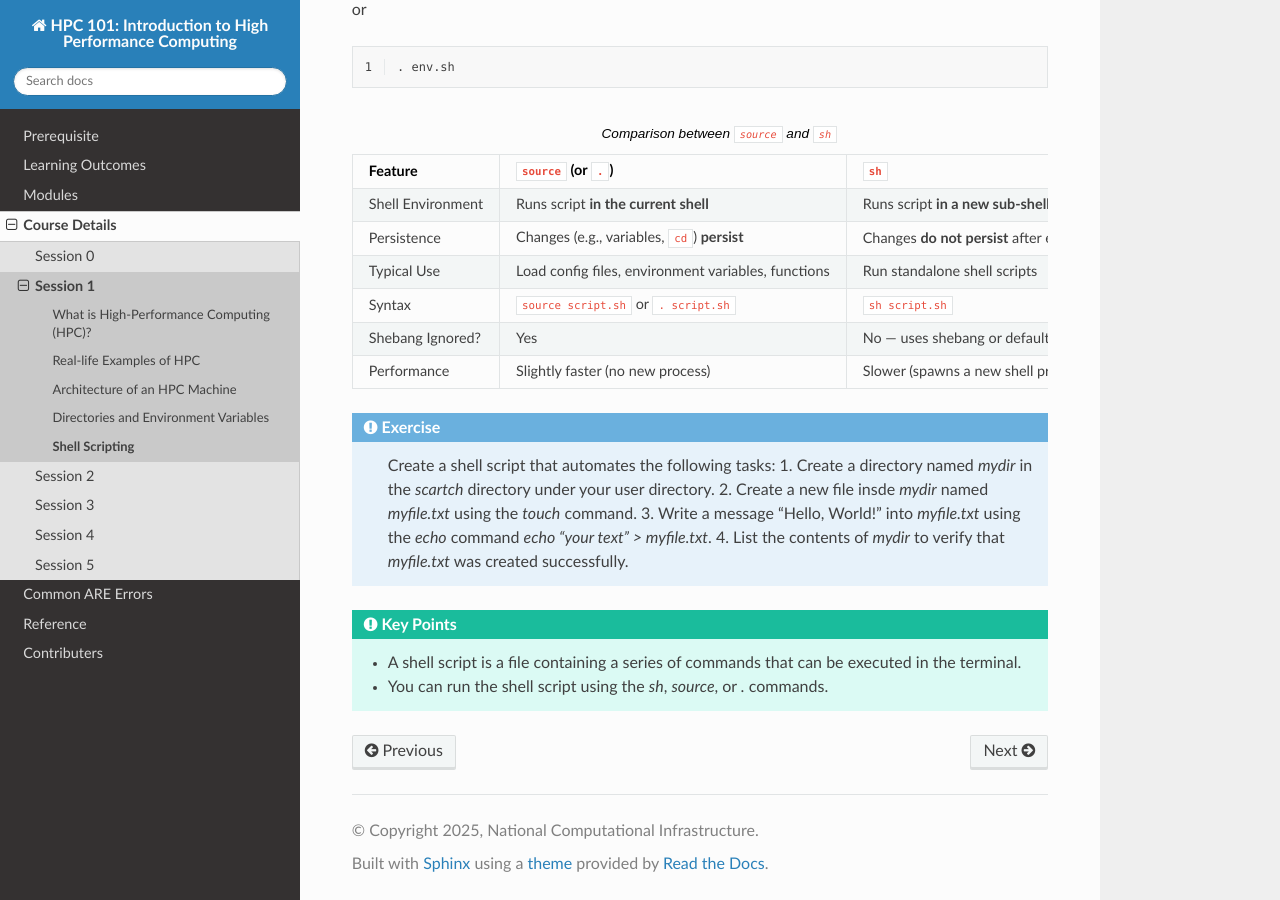
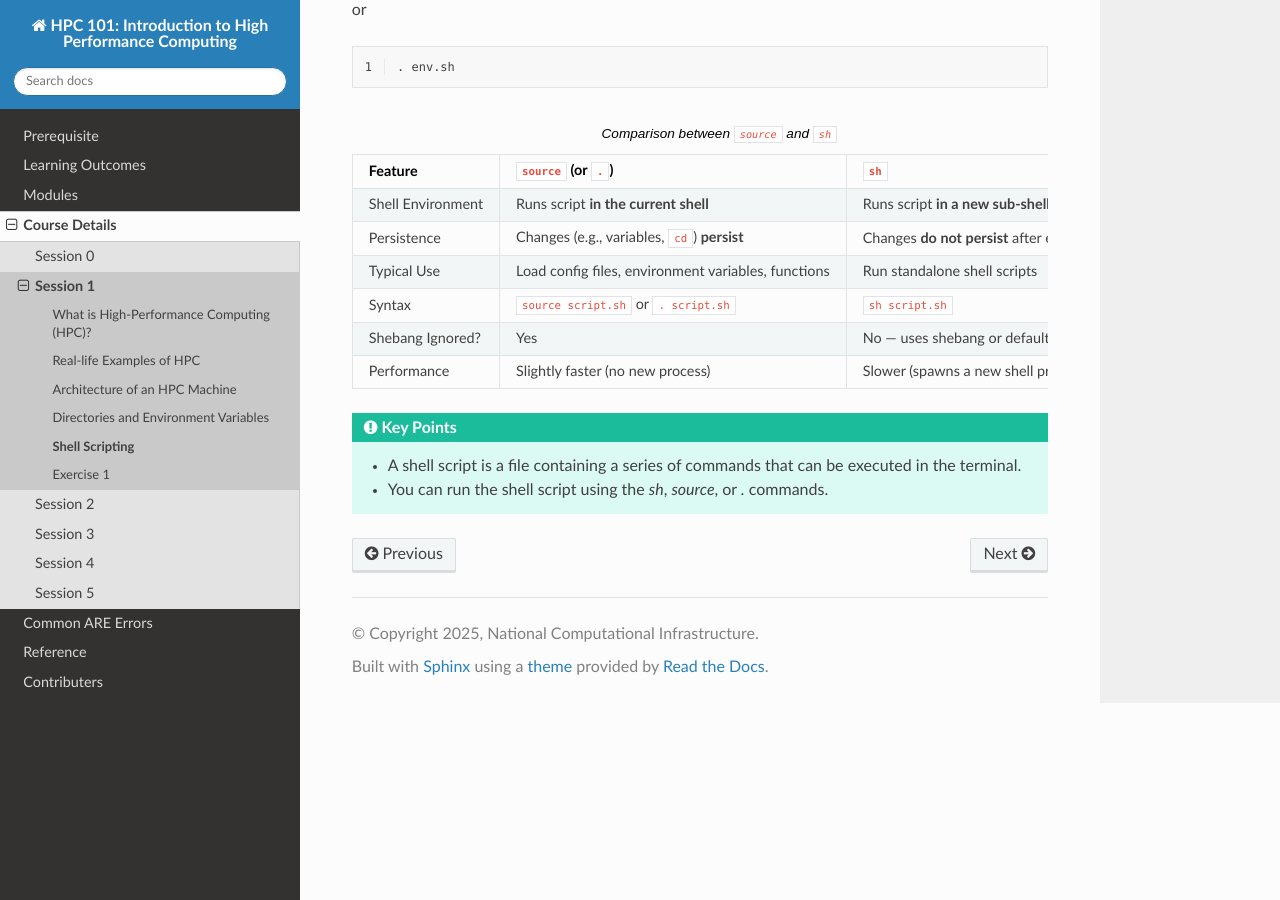
Before and after one commit to matinnuhamunada/hpc101, a Sphinx documentation site: the page built from docs/source/tutorial/session1/shell.rst, in a window 1280 px wide and 900 px high, scrolled down 581 px. Built offline with Sphinx 7.4.7 and the Read the Docs theme 3.1.0, drawn with Linux system fonts in a browser that asks for light colours.

```diff
--- a/docs/source/tutorial/session1.rst
+++ b/docs/source/tutorial/session1.rst
@@ -7,3 +7,4 @@ Session 1
     session1/arch.rst
     session1/directory.rst
     session1/shell.rst
+    session1/exercise.rst
--- a/docs/source/tutorial/session1/shell.rst
+++ b/docs/source/tutorial/session1/shell.rst
@@ -61,16 +61,6 @@ or
 
 
 
-.. admonition:: Exercise
-   :class: todo
-
-    Create a shell script that automates the following tasks:
-    1. Create a directory named `mydir` in the `scartch` directory under your user directory.
-    2. Create a new file insde `mydir` named `myfile.txt` using the `touch` command.
-    3. Write a message "Hello, World!" into `myfile.txt` using the `echo` command `echo "your text" > myfile.txt`.
-    4. List the contents of `mydir` to verify that `myfile.txt` was created successfully.
-
-
 .. admonition:: Key Points
    :class: hint
 
```
Also changed, not shown: docs/source/tutorial/session1/exercise.rst (added, +15 -0 lines), docs/source/tutorial/session1/real_examples.rst (+7 -0 lines).
